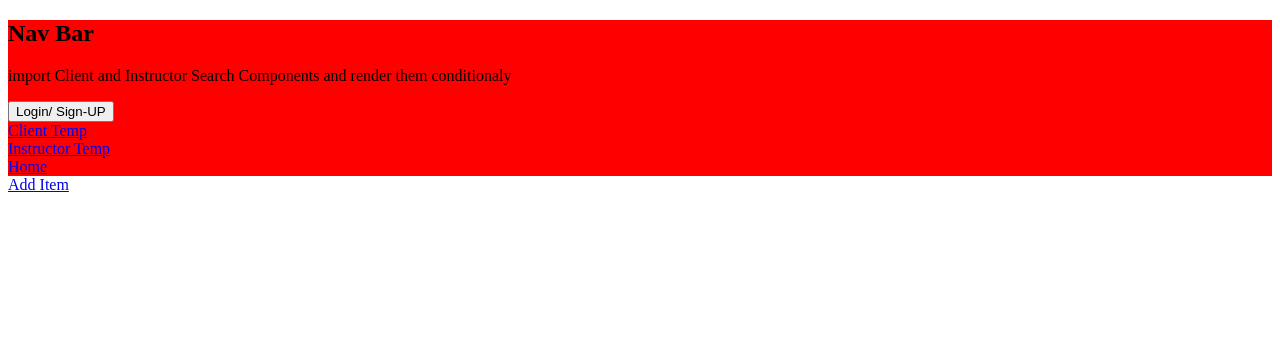
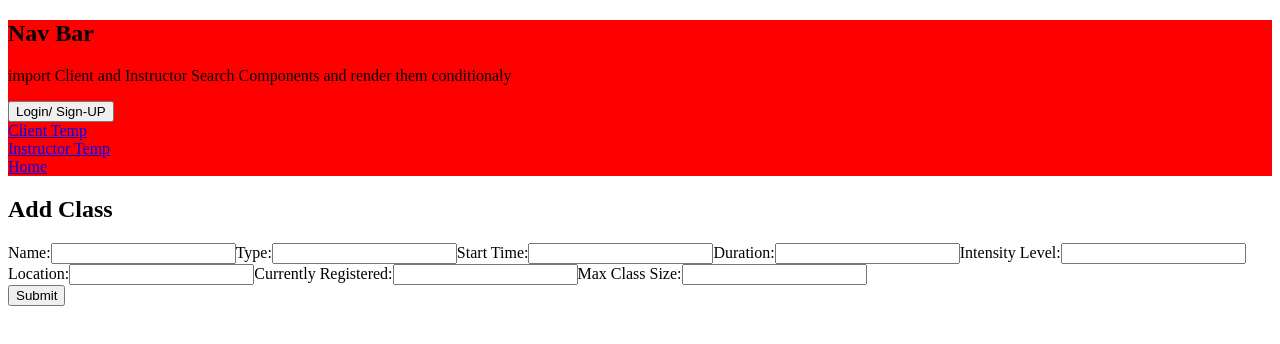
Before and after one commit to Build-Week-FT-Anywhere-Fitness-5/Front-End, a React (Create React App) app in the folder anywhere-fitness/: page /addClassForm in a window 1280 px wide. Shown: the top 344 px of the page. Built offline with nearby package versions, Linux system fonts and the light colour scheme; no server answers.

Commit message:
InstructorDash has Classes components, will need Header component and proper routing in App.js

```diff
--- a/anywhere-fitness/src/App.js
+++ b/anywhere-fitness/src/App.js
@@ -50,19 +50,17 @@ function App() {
         {loginModalOpen && <LoginModal loginData={loginData} setLoginData={setLoginData} handleLoginModal={handleLoginModal}/>}
         {signModalOpen && <SignUpModal />}
 
-      <NavLink exact to="/item-form">
-            Add Item
-      </NavLink>
 
       <Route
         exact
         path="/"
-        render={props => <ClassesList {...props} myClasses={myClasses} />}
+        render={props => <InstructorDash {...props} myClasses={myClasses} />}
       />
       {/* <Nav openLogin={handleLoginModal}/>
       {loginModalOpen && <LoginModal />} */}
-      <Route path="/item-form" component={AddClassForm} />
+
       <Switch>
+        <Route path="/addClassForm" component={AddClassForm} />
         <Route path="/class-list" component={Card} />
         <Route path='/dashboard' >
           <InstructorProfileNav loginData={loginData}/>
--- a/anywhere-fitness/src/Components/Instructor/AddClassForm.js
+++ b/anywhere-fitness/src/Components/Instructor/AddClassForm.js
@@ -16,7 +16,7 @@ const initialValues = {
 };
 
 const AddClassForm = props => {
-    const [myClass, handleChanges, clearForm] = useForm( initialValues);
+    const [myClass, handleChanges ] = useForm( initialValues);
     const { ClassId } = useParams();
     const { push } = useHistory();
 
@@ -98,7 +98,6 @@ const AddClassForm = props => {
               onChange={handleChanges}
             />
             <div className="flexer">
-              <button onClick={clearForm}>Clear</button>
               <button type="submit">Submit</button>
             </div>
         </form>
--- a/anywhere-fitness/src/Components/Instructor/InstructorDashboard.js
+++ b/anywhere-fitness/src/Components/Instructor/InstructorDashboard.js
@@ -3,9 +3,15 @@ import React, { useState } from 'react';
 import ClassesList from '../Classes/ClassesList';
 
 const InstructorDash = (props) => {
+    const routeToAddClassForm = (e, ClassId) => {
+        e.preventDefault();
+        props.history.push(`/addClassForm`);
+    }
     return (
         <div>
-            <h1>Welcome back!</h1>
+            <button onClick={routeToAddClassForm} className="md-button shop-button">
+                Add New Class
+            </button>
             <ClassesList {...props} />
         </div>
 
--- a/anywhere-fitness/src/Hooks/useForm.js
+++ b/anywhere-fitness/src/Hooks/useForm.js
@@ -11,12 +11,7 @@ const useForm = (initialValues)=> {
       });
     };
 
-    const clearForm = e => {
-      e.preventDefault();
-      setValues(initialValues);
-    };
-
-    return([values, handleChanges, clearForm]);
+    return([values, handleChanges]);
   }
 
   export default useForm;
```
